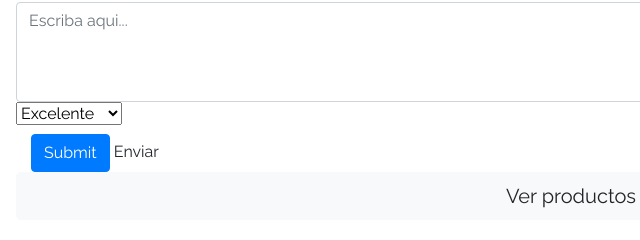
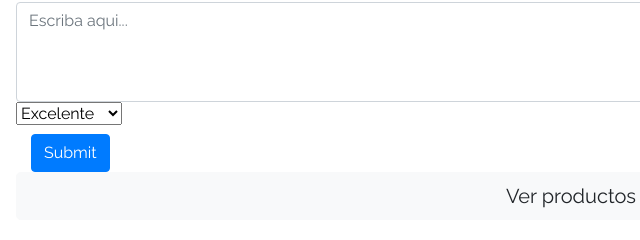
Before and after one commit to GabrielCora-31/e-commerce, a plain HTML site: page product-info.html in a window 1280 px wide. Shown: the part 632-872 px from the top of the page, 69-709 px from the left. Drawn offline with Linux system fonts and the light colour scheme; no server answers.

Commit message:
Update product-info.html
Mínimo cambio estético en botón de enviar comentarios.

```diff
--- a/product-info.html
+++ b/product-info.html
@@ -124,7 +124,6 @@
                 type="submit"
                 id="buttonForSubmit"
               >
-                Enviar
             </input>
             </div>
           </div>
```
